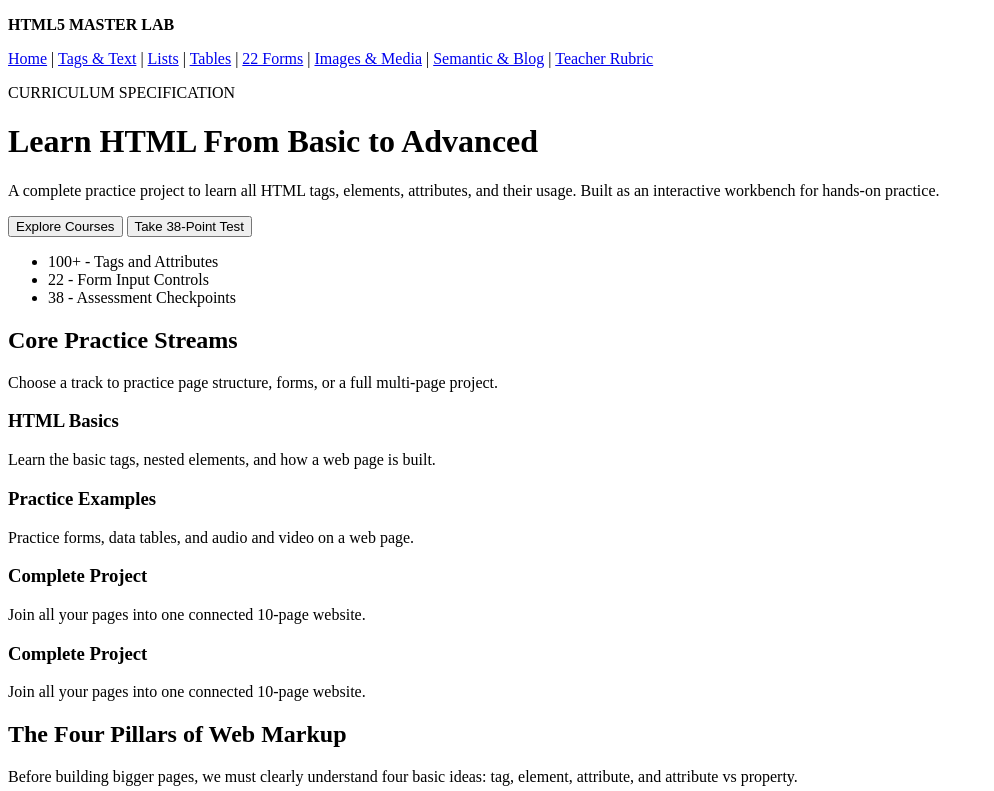
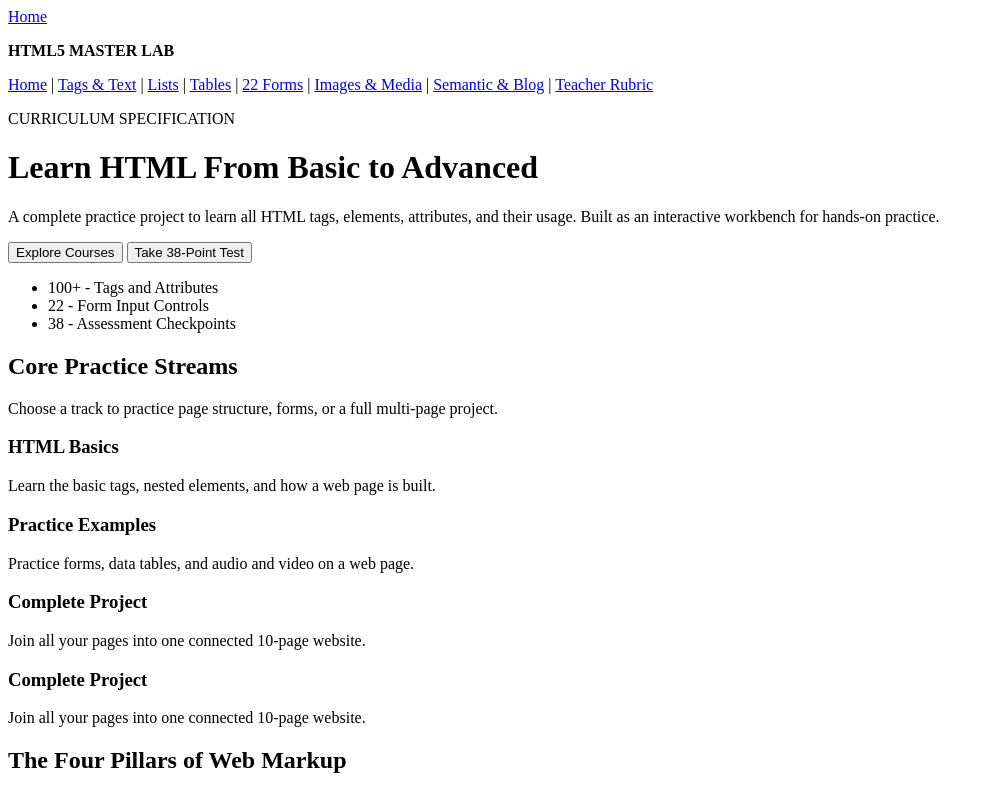
Before and after one commit to sonali200k/my_software_development_learning_journey, a plain HTML site: page HTML_Task/task.html in a window 1280 px wide. Shown: the top 791 px of the page, without its empty margins (0-994 px from the left). Drawn offline with Linux system fonts and the light colour scheme.

Commit message:
Enhance HTML structure with navigation and formatting
Added navigation bar and improved structure for better readability.

```diff
--- a/HTML_Task/task.html
+++ b/HTML_Task/task.html
@@ -4,6 +4,10 @@
 <title>HTML5 Master Lab</title>
 </head>
 <body>
+
+<nav>
+    <a href="../index.html">Home</a>
+</nav>
 
 <p><b>HTML5 MASTER LAB</b>
 
```
